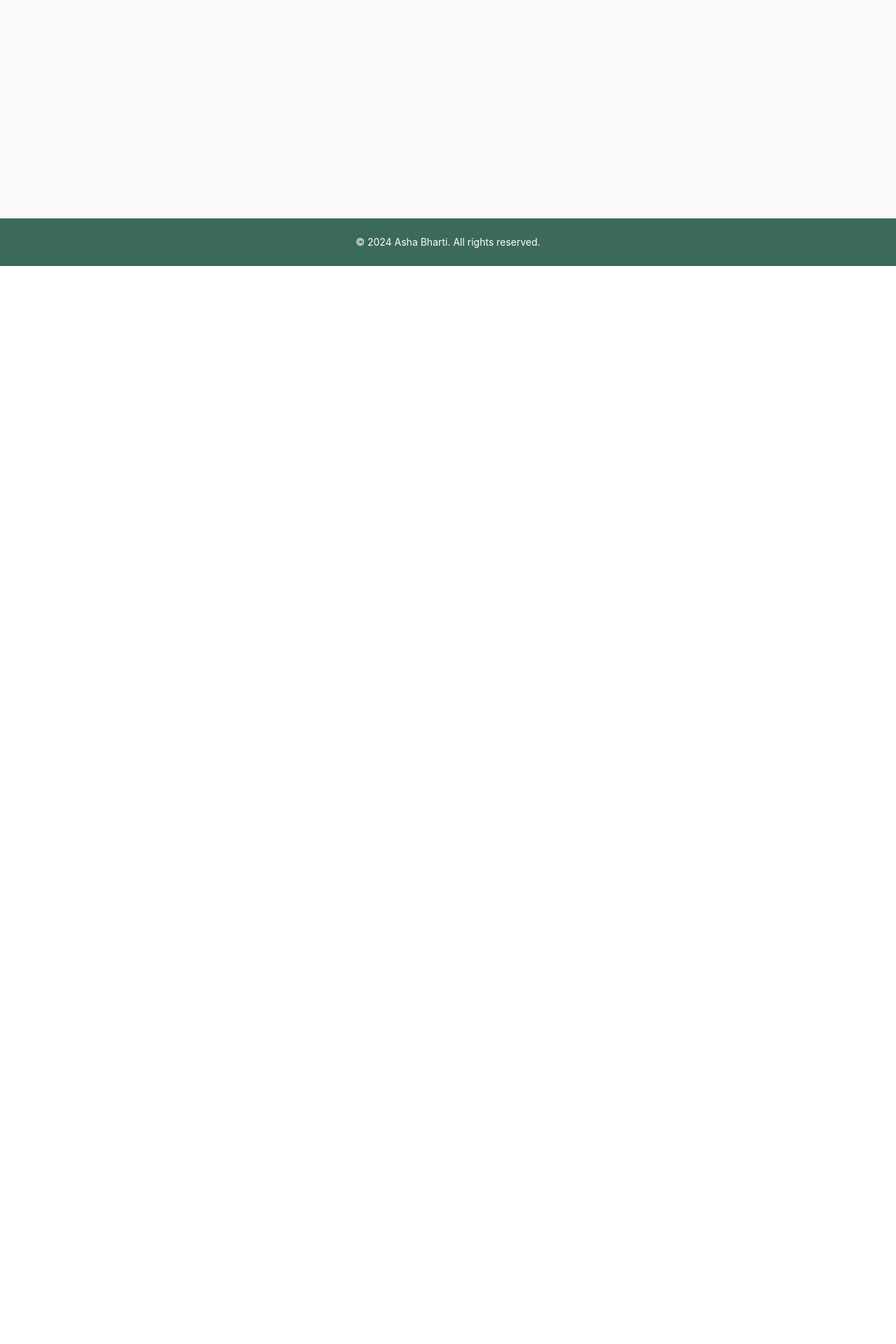
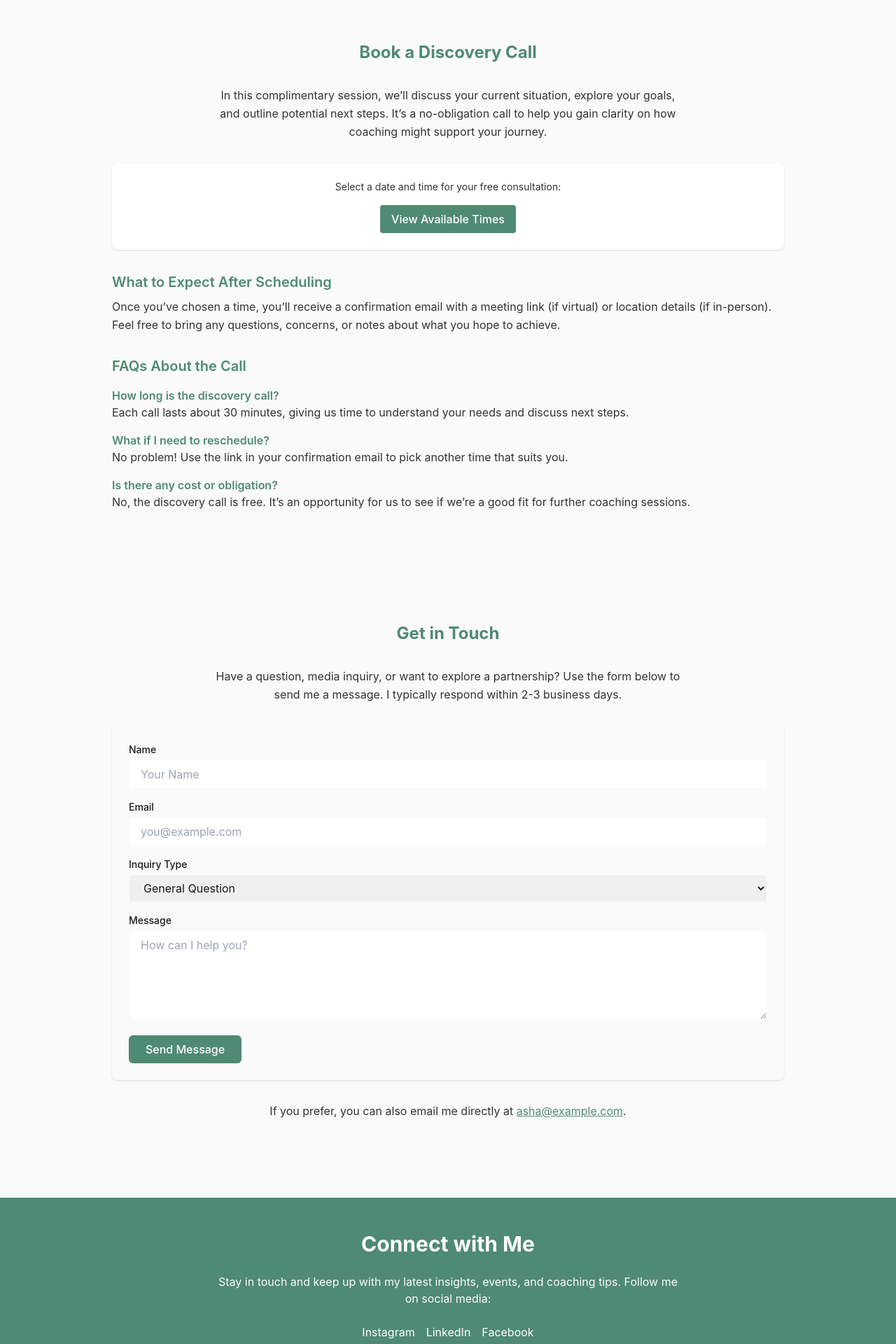
Before and after one commit to KushagraBharti/Asha-Bharti-Site, a React (Vite) app in the folder frontend/: page /scheduling in a window 1280 px wide. Shown: the part 420-2340 px from the top of the page at 70% size. Before the commit the page ends 800 px from the top, so only its background shows below. Built offline with nearby package versions, Linux system fonts and the light colour scheme.

Commit message:
contact page

```diff
--- a/frontend/src/App.tsx
+++ b/frontend/src/App.tsx
@@ -10,7 +10,7 @@ import Coaching from './pages/Coaching';
 import Books from './pages/Books';
 import Blog from './pages/Blog';
 import Workshops from './pages/Workshops';
-import Scheduling from './pages/Scheduling';
+import SchedulingAndContact from './pages/Scheduling';
 import Contact from './pages/Contact';
 
 const App: React.FC = () => {
@@ -25,7 +25,7 @@ const App: React.FC = () => {
           <Route path="/books" element={<Books />} />
           <Route path="/blog" element={<Blog />} />
           <Route path="/workshops" element={<Workshops />} />
-          <Route path="/scheduling" element={<Scheduling />} />
+          <Route path="/scheduling" element={<SchedulingAndContact />} />
           <Route path="/contact" element={<Contact />} />
         </Routes>
       </div>
--- a/frontend/src/pages/Scheduling.tsx
+++ b/frontend/src/pages/Scheduling.tsx
@@ -1,10 +1,164 @@
+// frontend/src/pages/SchedulingAndContact.tsx
 import React from 'react';
+//import { Link } from 'react-router-dom';
 
-const Scheduling: React.FC = () => (
-  <main style={{ padding: '2rem' }}>
-    <h1>Schedule a Call</h1>
-    <p>Booking tool integration goes here.</p>
+const SchedulingAndContact: React.FC = () => (
+  <main className="space-y-16">
+
+    {/* Hero / Announcement Banner */}
+    <section className="relative bg-white overflow-hidden">
+      <div className="max-w-7xl mx-auto px-4 sm:px-6 lg:px-8 py-12 md:py-20 text-center">
+        <h1 className="text-3xl md:text-4xl font-bold text-primary mb-6">Schedule Your Free 30-Minute Consultation</h1>
+        <p className="text-neutral leading-relaxed max-w-3xl mx-auto">
+          Ready to take the next step? Book a call to discuss your goals, clarify your challenges,
+          and see if we’re a good fit for one-on-one coaching. Prefer to reach out differently? Scroll down
+          to send a message and let’s connect in the way that’s most comfortable for you.
+        </p>
+      </div>
+    </section>
+
+    {/* Schedule a Call Section */}
+    <section className="bg-neutral-light py-12">
+      <div className="max-w-5xl mx-auto px-4 sm:px-6 lg:px-8 space-y-8">
+        <h2 className="text-2xl font-bold text-primary text-center">Book a Discovery Call</h2>
+        <p className="text-neutral leading-relaxed text-center max-w-2xl mx-auto">
+          In this complimentary session, we’ll discuss your current situation, explore your goals,
+          and outline potential next steps. It’s a no-obligation call to help you gain clarity
+          on how coaching might support your journey.
+        </p>
+
+        {/* Placeholder for a scheduling widget (e.g. Calendly). Replace with actual embed or link. */}
+        <div className="bg-white p-6 rounded-lg shadow text-center">
+          <p className="text-sm text-neutral mb-4">
+            Select a date and time for your free consultation:
+          </p>
+          <a
+            href="https://calendly.com/your-calendly-link"
+            target="_blank"
+            rel="noopener noreferrer"
+            className="bg-primary text-white px-4 py-2 rounded font-medium hover:bg-primary-dark transition-colors inline-block"
+          >
+            View Available Times
+          </a>
+        </div>
+
+        {/* What Happens Next & FAQ */}
+        <div className="space-y-8">
+          <div>
+            <h3 className="text-xl font-semibold text-primary mb-2">What to Expect After Scheduling</h3>
+            <p className="text-neutral leading-relaxed">
+              Once you’ve chosen a time, you’ll receive a confirmation email with a meeting link
+              (if virtual) or location details (if in-person). Feel free to bring any questions,
+              concerns, or notes about what you hope to achieve.
+            </p>
+          </div>
+
+          <div className="space-y-4">
+            <h3 className="text-xl font-semibold text-primary">FAQs About the Call</h3>
+            <div>
+              <h4 className="font-semibold text-primary">How long is the discovery call?</h4>
+              <p className="text-neutral">Each call lasts about 30 minutes, giving us time to understand your needs and discuss next steps.</p>
+            </div>
+            <div>
+              <h4 className="font-semibold text-primary">What if I need to reschedule?</h4>
+              <p className="text-neutral">No problem! Use the link in your confirmation email to pick another time that suits you.</p>
+            </div>
+            <div>
+              <h4 className="font-semibold text-primary">Is there any cost or obligation?</h4>
+              <p className="text-neutral">No, the discovery call is free. It’s an opportunity for us to see if we’re a good fit for further coaching sessions.</p>
+            </div>
+          </div>
+        </div>
+      </div>
+    </section>
+
+    {/* Contact Form Section */}
+    <section className="py-12">
+      <div className="max-w-5xl mx-auto px-4 sm:px-6 lg:px-8 space-y-8">
+        <h2 className="text-2xl font-bold text-primary text-center">Get in Touch</h2>
+        <p className="text-neutral leading-relaxed max-w-2xl mx-auto text-center">
+          Have a question, media inquiry, or want to explore a partnership? Use the form below
+          to send me a message. I typically respond within 2-3 business days.
+        </p>
+
+        <form className="bg-neutral-light p-6 rounded-lg shadow space-y-4">
+          <div>
+            <label htmlFor="name" className="block text-sm font-medium text-neutral-dark mb-1">Name</label>
+            <input
+              type="text"
+              id="name"
+              name="name"
+              placeholder="Your Name"
+              className="w-full px-4 py-2 rounded-md text-neutral-dark border border-neutral-light focus:outline-none focus:border-primary"
+              required
+            />
+          </div>
+          <div>
+            <label htmlFor="email" className="block text-sm font-medium text-neutral-dark mb-1">Email</label>
+            <input
+              type="email"
+              id="email"
+              name="email"
+              placeholder="you@example.com"
+              className="w-full px-4 py-2 rounded-md text-neutral-dark border border-neutral-light focus:outline-none focus:border-primary"
+              required
+            />
+          </div>
+          <div>
+            <label htmlFor="inquiryType" className="block text-sm font-medium text-neutral-dark mb-1">Inquiry Type</label>
+            <select
+              id="inquiryType"
+              name="inquiryType"
+              className="w-full px-4 py-2 rounded-md text-neutral-dark border border-neutral-light focus:outline-none focus:border-primary"
+            >
+              <option value="general">General Question</option>
+              <option value="media">Media Inquiry</option>
+              <option value="partnership">Partnership Opportunity</option>
+              <option value="other">Other</option>
+            </select>
+          </div>
+          <div>
+            <label htmlFor="message" className="block text-sm font-medium text-neutral-dark mb-1">Message</label>
+            <textarea
+              id="message"
+              name="message"
+              placeholder="How can I help you?"
+              className="w-full px-4 py-2 rounded-md text-neutral-dark border border-neutral-light focus:outline-none focus:border-primary h-32"
+              required
+            ></textarea>
+          </div>
+          <button
+            type="submit"
+            className="bg-primary text-white px-6 py-2 rounded-md font-medium hover:bg-primary-dark transition-colors"
+          >
+            Send Message
+          </button>
+        </form>
+
+        {/* Additional Contact Info */}
+        <div className="text-center text-neutral">
+          <p>If you prefer, you can also email me directly at <a href="mailto:asha@example.com" className="text-primary underline">asha@example.com</a>.</p>
+        </div>
+      </div>
+    </section>
+
+    {/* Social Media CTA */}
+    <section className="bg-primary text-white py-12">
+      <div className="max-w-7xl mx-auto px-4 sm:px-6 lg:px-8 text-center space-y-6">
+        <h2 className="text-3xl font-bold">Connect with Me</h2>
+        <p className="max-w-2xl mx-auto text-neutral-light">
+          Stay in touch and keep up with my latest insights, events, and coaching tips. Follow me on social media:
+        </p>
+        <div className="flex justify-center space-x-4">
+          {/* Replace # with actual social links */}
+          <a href="#" target="_blank" rel="noopener noreferrer" className="text-white hover:text-accent transition-colors">Instagram</a>
+          <a href="#" target="_blank" rel="noopener noreferrer" className="text-white hover:text-accent transition-colors">LinkedIn</a>
+          <a href="#" target="_blank" rel="noopener noreferrer" className="text-white hover:text-accent transition-colors">Facebook</a>
+        </div>
+      </div>
+    </section>
+
   </main>
 );
 
-export default Scheduling;
+export default SchedulingAndContact;
```
